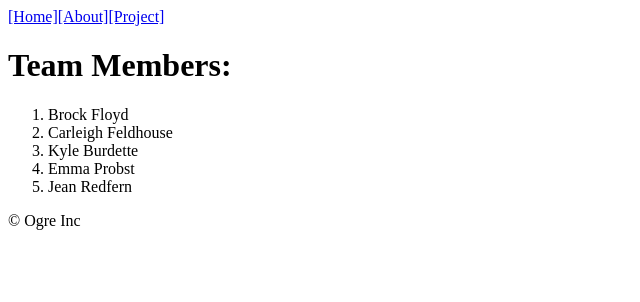
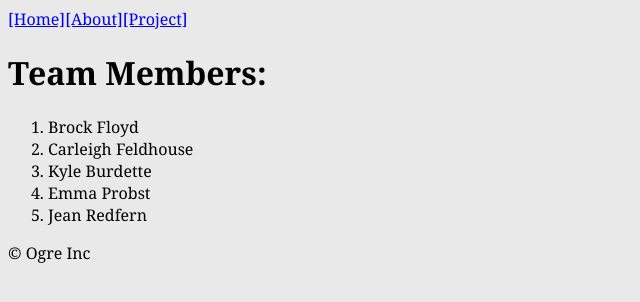
Before and after one commit to DaFuzzyOgre/Assignment1, a website: page views/about.html in a window 1280 px wide. Shown: the whole page, without its empty margins (0-640 px from the left). Drawn offline with Linux system fonts and the light colour scheme.

Commit message:
linking css

```diff
--- a/views/about.html
+++ b/views/about.html
@@ -3,6 +3,9 @@
 
 <head>
   <title>About Ogres Inc.</title>
+
+  <link rel="stylesheet" href="stylesheet.css">
+
 </head>
 
 <body>
```
Also changed, not shown: views/project.html (+2 -0 lines).
